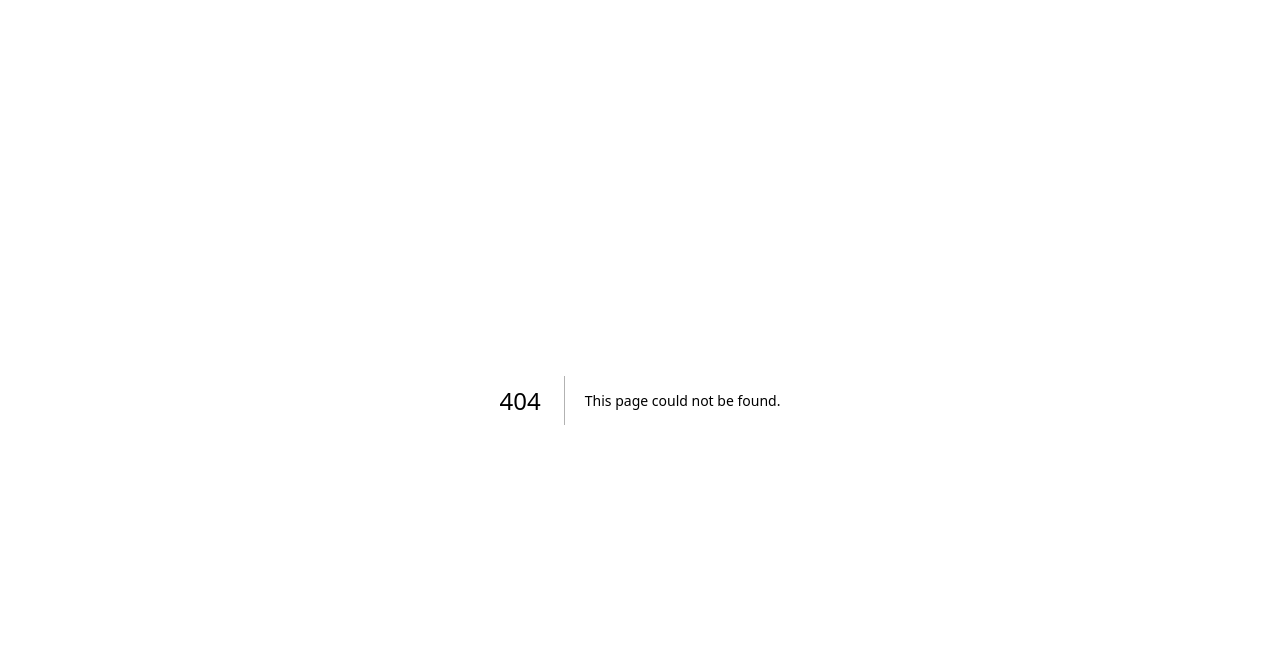
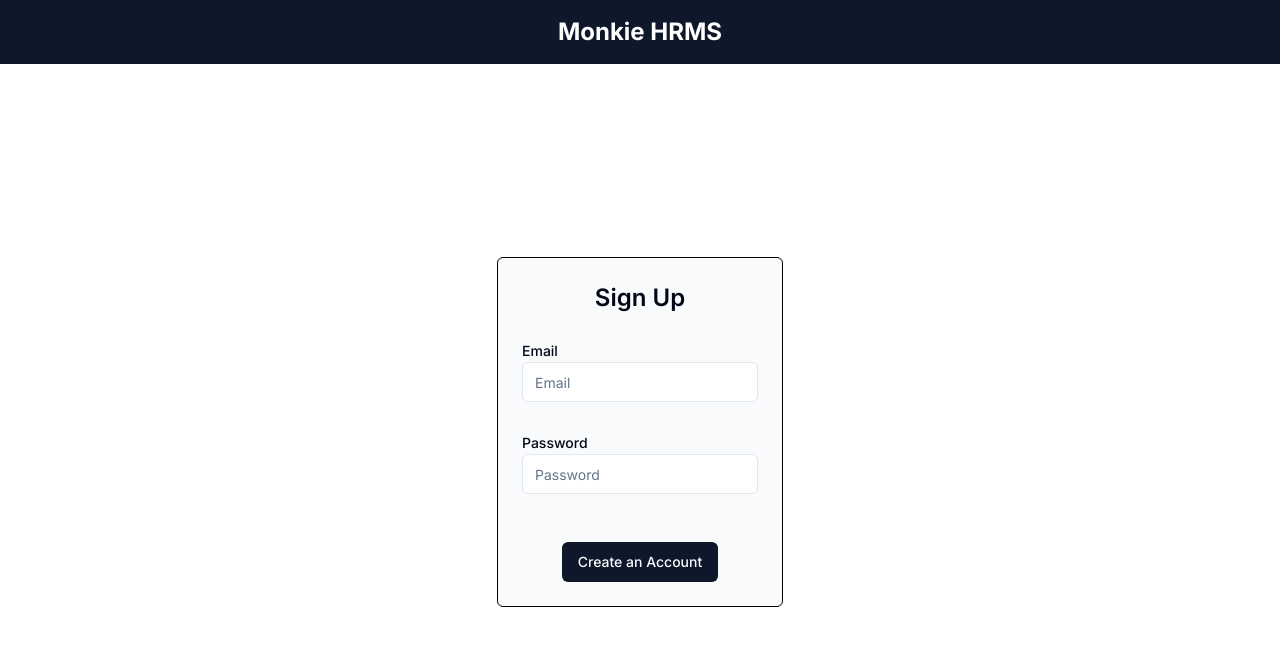
Before and after one commit to raizrazer/monkiehrms, a Next.js app: page /sign-up in a window 1280 px wide. Before the commit this address had no page. Shown: the top 646 px of the page. Built offline with nearby package versions, Linux system fonts and the light colour scheme.

Commit message:
Added: Sign Up UI and functionality.

```diff
--- a/src/app/home/applydrawer.tsx
+++ b/src/app/home/applydrawer.tsx
@@ -68,11 +68,11 @@ export default function ApplyLeaveDrawer() {
               <SelectContent>
                 <SelectGroup>
                   <SelectLabel>Type of leaves</SelectLabel>
-                  <SelectItem value="apple">Apple</SelectItem>
-                  <SelectItem value="banana">Banana</SelectItem>
-                  <SelectItem value="blueberry">Blueberry</SelectItem>
-                  <SelectItem value="grapes">Grapes</SelectItem>
-                  <SelectItem value="pineapple">Pineapple</SelectItem>
+                  <SelectItem value="sick">Sick leave</SelectItem>
+                  <SelectItem value="casual">Casual leave</SelectItem>
+                  <SelectItem value="emergency">Emergency leave</SelectItem>
+                  <SelectItem value="study">Study leave</SelectItem>
+                  <SelectItem value="other">Other</SelectItem>
                 </SelectGroup>
               </SelectContent>
             </Select>
--- a/src/app/home/createemployeelogin.tsx
+++ b/src/app/home/createemployeelogin.tsx
@@ -18,8 +18,6 @@ import {
 import { Input } from "@/components/ui/input";
 import { Label } from "@/components/ui/label";
 
-import { Switch } from "@/components/ui/switch";
-
 export default function CreateEmployeeLogin() {
   return (
     <Dialog>
@@ -28,32 +26,69 @@ export default function CreateEmployeeLogin() {
       </DialogTrigger>
       <DialogContent className="sm:max-w-[425px]">
         <DialogHeader>
-          <DialogTitle>Application for Leave(s)</DialogTitle>
+          <DialogTitle>Create an account for an Employee</DialogTitle>
           <DialogDescription>
-            Fill the form to apply for a leave.
+            Fill the form to create an employee account.
           </DialogDescription>
         </DialogHeader>
-        <div className="flex flex-col gap-4 py-4">
+        <form
+          onSubmit={handleSubmit(onSubmit)}
+          className="flex flex-col gap-4 py-4"
+        >
           <div className="flex flex-col items-start gap-4">
             <Label htmlFor="email" className="text-right">
               Enter an Email
             </Label>
-            <Input type="email" id="email" placeholder="Email" />
+            <Input
+              type="email"
+              id="email"
+              placeholder="Email"
+              defaultValue=""
+              {...register("email", { required: true })}
+            />
+            <span
+              className={`${
+                errors.email ? "opacity-100" : "opacity-0"
+              } pt-2 text-red-400 text-xs`}
+            >
+              Enter an Email
+            </span>
           </div>
           <div className="flex flex-col items-start gap-4">
             <Label htmlFor="password" className="text-right">
               Enter a Password
             </Label>
-            <Input type="password" id="password" placeholder="Password" />
+            <Input
+              type="password"
+              id="password"
+              placeholder="Password"
+              defaultValue=""
+              {...register("password", { required: true })}
+            />
+            <span
+              className={`${
+                errors.password ? "opacity-100" : "opacity-0"
+              } pt-2 text-red-400 text-xs`}
+            >
+              {errors.password?.type === "required"
+                ? "Enter an Password"
+                : "Password must be 8 digits minimum"}
+            </span>
           </div>
-          <div className="flex items-center space-x-2">
-            <Label htmlFor="airplane-mode">Is the employee a Manager</Label>
-            <Switch id="airplane-mode" />
-          </div>
-        </div>
-        <DialogFooter className="!justify-center">
-          <Button type="submit">Create Employee Account</Button>
-        </DialogFooter>
+          {/* <div className="flex items-center space-x-2">
+            <Label htmlFor="manager">Is the employee a Manager</Label>
+            <Switch
+              id="manager"
+              {...register("isManager")}
+              onCheckedChange={(e) => {
+                setValue("isManager", e);
+              }}
+            />
+          </div> */}
+          <DialogFooter className="!justify-center">
+            <Button type="submit">Create Employee Account</Button>
+          </DialogFooter>
+        </form>
       </DialogContent>
     </Dialog>
   );
--- a/src/app/home/layout.tsx
+++ b/src/app/home/layout.tsx
@@ -10,6 +10,7 @@ import { getFirestore, doc } from "firebase/firestore";
 import { useDocument } from "react-firebase-hooks/firestore";
 import { firebaseApp } from "@/firebase/config/firebaseConfig";
 import { redirect } from "next/navigation";
+import { Badge } from "@/components/ui/badge";
 
 export default function HomeLayout({ children }: { children: ReactNode }) {
   const [user] = useIdToken(auth);
@@ -18,12 +19,14 @@ export default function HomeLayout({ children }: { children: ReactNode }) {
     redirect("/sign-in");
   }
 
+  const [nameFilled, setNameFilled] = useState(true);
   const [isHr, setIsHr] = useState(false);
   const [isManager, setIsManager] = useState(false);
   const [value, loading, error] = useDocument(
     doc(getFirestore(firebaseApp), "users", `${user?.uid}`)
   );
   useEffect(() => {
+    console.log(value?.data());
     if (value?.data()) {
       if (value?.data()?.isManager) {
         setIsManager(true);
@@ -31,15 +34,38 @@ export default function HomeLayout({ children }: { children: ReactNode }) {
       if (value?.data()?.isHr) {
         setIsHr(true);
       }
+      if (value?.data()?.fullName) {
+        setNameFilled(true);
+      } else {
+        setNameFilled(false);
+      }
     }
   }, [value]);
 
   return (
-    <UserContext.Provider value={{ isHr, isManager, setIsHr, setIsManager }}>
+    <UserContext.Provider
+      value={{
+        isHr,
+        isManager,
+        setIsHr,
+        setIsManager,
+        nameFilled,
+        setNameFilled,
+      }}
+    >
       <div className="relative  flex min-h-screen flex-col">
         <div className="sticky top-0 flex w-full bg-primary py-4 text-center ">
           <div className="container flex justify-between  text-white">
-            <div className="text-2xl font-bold">Monkie HRMS</div>
+            <div className="text-2xl font-bold flex items-center gap-4">
+              Monkie HRMS
+              {isHr ? (
+                <Badge className="bg-red-500 text-xs">HR ADMIN</Badge>
+              ) : isManager ? (
+                <Badge className="bg-orange-500 text-xs">Manager</Badge>
+              ) : (
+                <Badge className="bg-green-500 text-xs">Employee</Badge>
+              )}
+            </div>
             <div className="flex items-center gap-4">
               <div>
                 Hi, <span className="font-semibold">{user.email}</span>
--- a/src/app/home/page.tsx
+++ b/src/app/home/page.tsx
@@ -7,22 +7,103 @@ import CreateEmployeeLogin from "./createemployeelogin";
 import { UserContext } from "@/components/Contexts/UserContext";
 import LeavesApplied from "./leavesapplied";
 import ApplyLeaveDrawer from "./applydrawer";
+import { db } from "@/firebase/config/firebaseConfig";
+import {
+  Dialog,
+  DialogContent,
+  DialogDescription,
+  DialogFooter,
+  DialogHeader,
+  DialogTitle,
+} from "@/components/ui/dialog";
+import { Label } from "@/components/ui/label";
+import { Input } from "@/components/ui/input";
+import { Button } from "@/components/ui/button";
+
+import { useIdToken } from "react-firebase-hooks/auth";
+import { doc, updateDoc } from "firebase/firestore";
+import { auth } from "@/firebase/config/firebaseConfig";
+import { useForm, SubmitHandler } from "react-hook-form";
+import { redirect } from "next/navigation";
 
 export default function Page() {
-  const { isHr, isManager } = useContext(UserContext);
+  const [user] = useIdToken(auth);
+
+  const { isHr, nameFilled, setNameFilled, isManager } =
+    useContext(UserContext);
+
+  type Inputs = {
+    fullName: string;
+  };
+
+  const {
+    register,
+    handleSubmit,
+    formState: { errors },
+  } = useForm<Inputs>();
+  const onSubmit: SubmitHandler<Inputs> = async (data) => {
+    try {
+      console.log(data.fullName, user?.uid);
+      const userDataRef = doc(db, "users", `${user?.uid}`);
+
+      await updateDoc(userDataRef, {
+        fullName: data.fullName,
+      });
+      setNameFilled(true);
+    } catch (e) {
+      console.log(e);
+    }
+  };
+
   return (
     <div className="min-h-screen flex-1 py-5">
       <div className="flex w-full justify-center">
         {!isHr && <ApplyLeaveDrawer />}
-        {isHr && <CreateEmployeeLogin />}
       </div>
-      {(isHr || isManager) && (
+      {!isHr && (
         <div>
           <LeavesApplied />
         </div>
       )}
+      {(isManager || isHr) && (
+        <div>
+          <ApproveLeaves />
+        </div>
+      )}
       <div>
-        <ApproveLeaves />
+        <Dialog open={nameFilled ? false : true}>
+          <DialogContent className="sm:max-w-[425px]">
+            <form onSubmit={handleSubmit(onSubmit)}>
+              <p className="text-xl">Please enter your fullname</p>
+              <div className="grid gap-4 py-4">
+                <div className="grid grid-cols-4 items-center gap-4">
+                  <Label htmlFor="fullName" className="text-right">
+                    Full Name
+                  </Label>
+                  <Input
+                    id="fullName"
+                    type="text"
+                    className="col-span-3"
+                    defaultValue=""
+                    {...register("fullName", { required: true, minLength: 3 })}
+                  />
+                  <span
+                    className={`${
+                      errors.fullName ? "opacity-100" : "opacity-0"
+                    } pt-2 text-red-400 text-xs`}
+                  >
+                    {errors.fullName?.type === "required"
+                      ? "Fullname is a must"
+                      : "Fullname must be 3 letters minimum"}
+                  </span>
+                </div>
+              </div>
+              <DialogFooter className="!justify-center">
+                <Button type="submit">Save changes</Button>
+              </DialogFooter>
+            </form>
+          </DialogContent>
+        </Dialog>
       </div>
     </div>
   );
--- /dev/null
+++ b/src/app/sign-up/layout.tsx
@@ -0,0 +1,15 @@
+import React, { ReactNode } from "react";
+import RootLayout from "../layout";
+
+export default function SignInLayout({ children }: { children: ReactNode }) {
+  return (
+    <RootLayout>
+      <div className="relative flex min-h-screen flex-col">
+        <div className="sticky top-0 flex w-full justify-center bg-primary py-4 text-center text-2xl font-bold text-white">
+          Monkie HRMS
+        </div>
+        {children}
+      </div>
+    </RootLayout>
+  );
+}
--- /dev/null
+++ b/src/app/sign-up/page.tsx
@@ -0,0 +1,12 @@
+import React from "react";
+import SignUpForm from "./signupform";
+
+export default function Page() {
+  return (
+    <>
+      <main className="container flex min-h-full w-full flex-1 items-center justify-center">
+        <SignUpForm />
+      </main>
+    </>
+  );
+}
--- /dev/null
+++ b/src/app/sign-up/signupform.tsx
@@ -0,0 +1,95 @@
+"use client";
+import React from "react";
+import { Button } from "@/components/ui/button";
+import { Input } from "@/components/ui/input";
+import { Label } from "@/components/ui/label";
+import { useIdToken } from "react-firebase-hooks/auth";
+
+import { useForm, SubmitHandler } from "react-hook-form";
+import { auth } from "@/firebase/config/firebaseConfig";
+import { redirect } from "next/navigation";
+
+import { useCreateUserWithEmailAndPassword } from "react-firebase-hooks/auth";
+export default function SignUpForm() {
+  type Inputs = {
+    email: string;
+    password: string;
+  };
+
+  const {
+    register,
+    handleSubmit,
+    formState: { errors },
+    setValue,
+  } = useForm<Inputs>();
+
+  // ! Creating Account
+  const [createUserWithEmailAndPassword, user, loading, error] =
+    useCreateUserWithEmailAndPassword(auth);
+
+  const onSubmit: SubmitHandler<Inputs> = async (data) => {
+    try {
+      // await signin(data.email, data.password);
+      console.log(data);
+      createUserWithEmailAndPassword(data.email, data.password);
+    } catch (e) {}
+  };
+
+  if (user) {
+    redirect("/home");
+  }
+  return (
+    <form
+      onSubmit={handleSubmit(onSubmit)}
+      className="flex max-w-[460px] flex-col items-center justify-center gap-6 rounded-md border-[1px] border-black bg-primary-foreground p-6"
+    >
+      <h2 className="text-2xl font-semibold">Sign Up</h2>
+      <div className="flex flex-col gap-1">
+        <div>
+          <Label htmlFor="email">Email</Label>
+          <Input
+            type="email"
+            id="email"
+            placeholder="Email"
+            defaultValue=""
+            {...register("email", { required: true })}
+          />
+          <span
+            className={`${
+              errors.email ? "opacity-100" : "opacity-0"
+            } pt-2 text-red-400 text-xs`}
+          >
+            Enter an Email
+          </span>
+        </div>
+        <div>
+          <Label htmlFor="password">Password</Label>
+          <Input
+            type="password"
+            id="password"
+            placeholder="Password"
+            {...register("password", { required: true, minLength: 8 })}
+          />
+          <span
+            className={`${
+              errors.password ? "opacity-100" : "opacity-0"
+            } pt-2 text-red-400 text-xs`}
+          >
+            {errors.password?.type === "required"
+              ? "Enter an Password"
+              : "Password must be 8 digits minimum"}
+          </span>
+        </div>
+      </div>
+      {error && (
+        <span className={`pt-2 text-red-400 text-xs`}>Invalid Password</span>
+      )}
+      <Button
+        variant={loading ? "ghost" : "default"}
+        disabled={loading ? true : false}
+      >
+        Create an Account
+      </Button>
+    </form>
+  );
+}
--- a/src/components/Contexts/UserContext.tsx
+++ b/src/components/Contexts/UserContext.tsx
@@ -2,7 +2,9 @@ import { Dispatch, SetStateAction, createContext } from "react";
 type userContext = {
   isHr?: boolean;
   isManager?: boolean;
+  nameFilled?: boolean;
   setIsHr?: Dispatch<SetStateAction<boolean>>;
   setIsManager?: Dispatch<SetStateAction<boolean>>;
+  setNameFilled?: Dispatch<SetStateAction<boolean>>;
 };
 export const UserContext = createContext<userContext>({});
--- a/src/firebase/config/firebaseConfig.tsx
+++ b/src/firebase/config/firebaseConfig.tsx
@@ -1,6 +1,7 @@
 // Import the functions you need from the SDKs you need
 import { initializeApp } from "firebase/app";
 import { getAuth } from "firebase/auth";
+import { getFirestore } from "firebase/firestore";
 
 // TODO: Add SDKs for Firebase products that you want to use
 // https://firebase.google.com/docs/web/setup#available-libraries
@@ -21,4 +22,7 @@ const firebaseApp = initializeApp(firebaseConfig);
 // Authentication
 const auth = getAuth(firebaseApp);
 
-export { firebaseApp, auth };
+// Initialize Cloud Firestore and get a reference to the service
+const db = getFirestore(firebaseApp);
+
+export { firebaseApp, auth, db };
--- /dev/null
+++ b/src/firebase/createaccount.tsx
@@ -0,0 +1,12 @@
+import { auth } from "./config/firebaseConfig";
+
+import { useCreateUserWithEmailAndPassword } from "react-firebase-hooks/auth";
+
+const signin = async (email: string, password: string) => {
+  try {
+    const [createUserWithEmailAndPassword, user, loading, error] =
+      useCreateUserWithEmailAndPassword(auth);
+  } catch (e) {}
+};
+
+export default signin;
```
